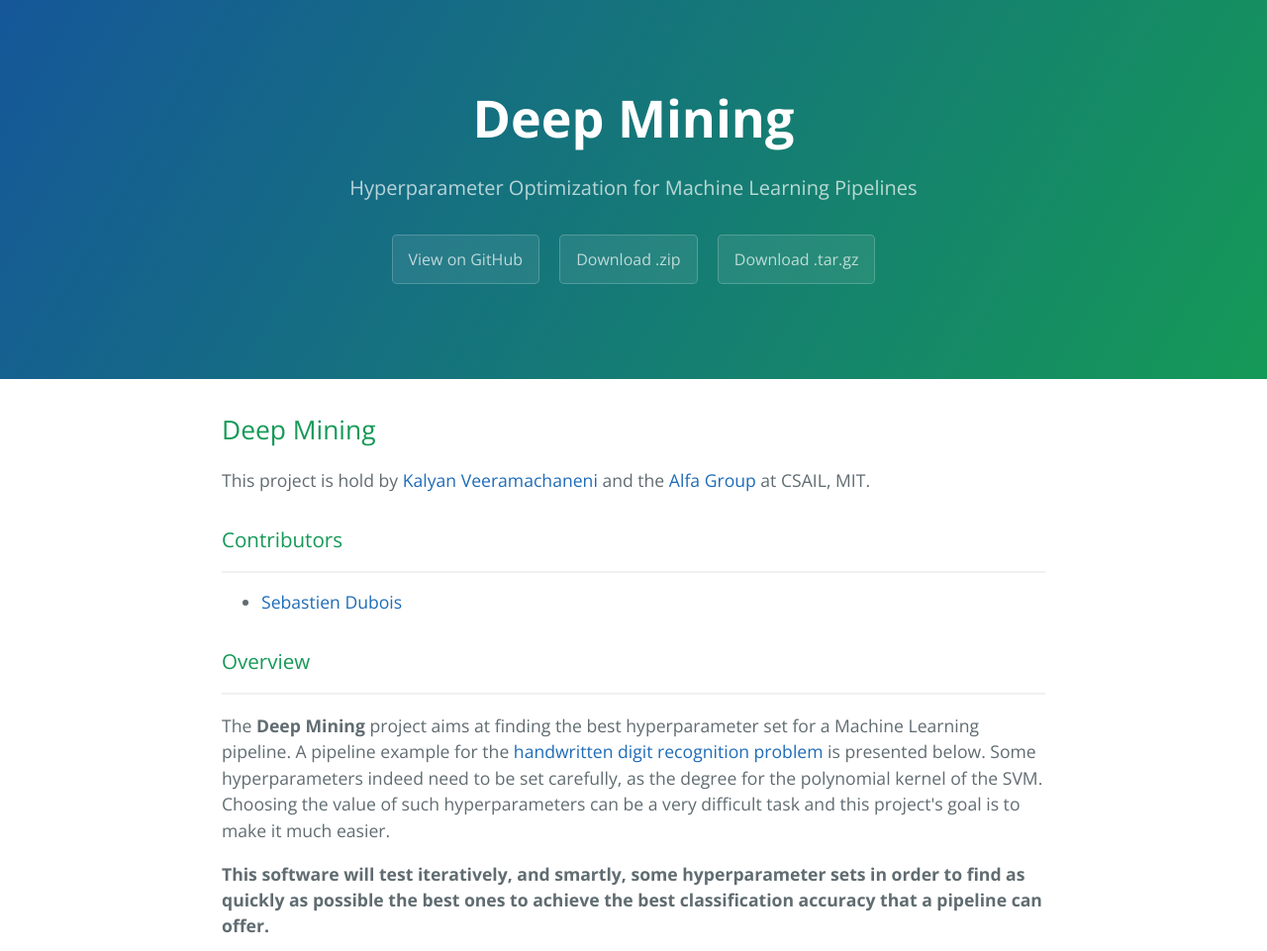
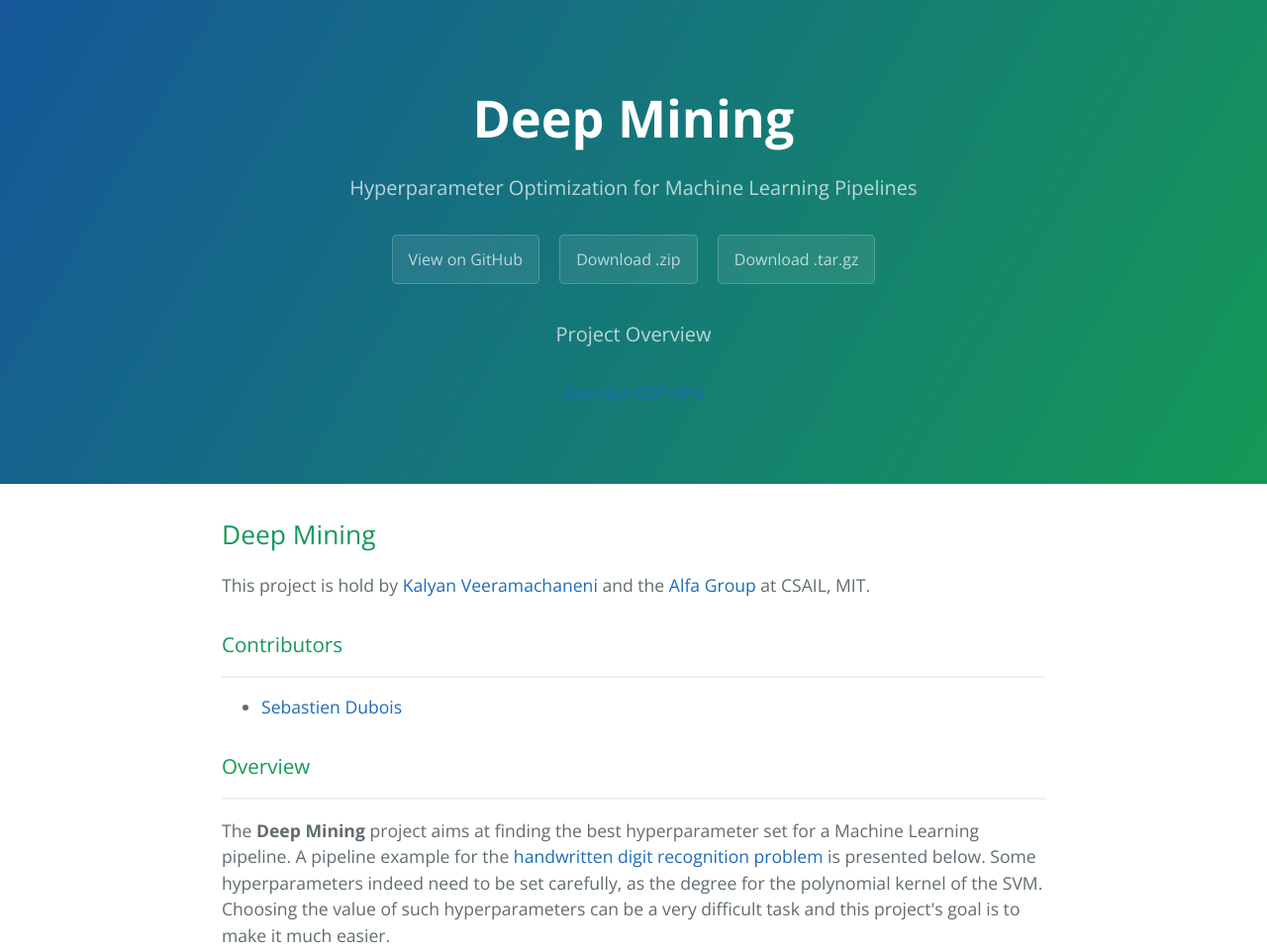
Before and after one commit to livingbio/DeepMining, a plain HTML site: page index.html in a window 1280 px wide. Shown: the top 961 px of the page at 99% size. Drawn offline with nearby package versions, Linux system fonts and the light colour scheme; grey boxes are pictures that could not be loaded.

Commit message:
Update index.html

```diff
--- a/index.html
+++ b/index.html
@@ -16,6 +16,9 @@
       <a href="https://github.com/HDI-Project/DeepMining" class="btn">View on GitHub</a>
       <a href="https://github.com/HDI-Project/DeepMining/zipball/master" class="btn">Download .zip</a>
       <a href="https://github.com/HDI-Project/DeepMining/tarball/master" class="btn">Download .tar.gz</a>
+      <h3 class="project-tagline">Project Overview</h3>
+      <a href="index.html">Overview</a>
+      <a href="gcp_hpo.html">GCP-HPO</a>
     </section>
 
     <section class="main-content">
```
